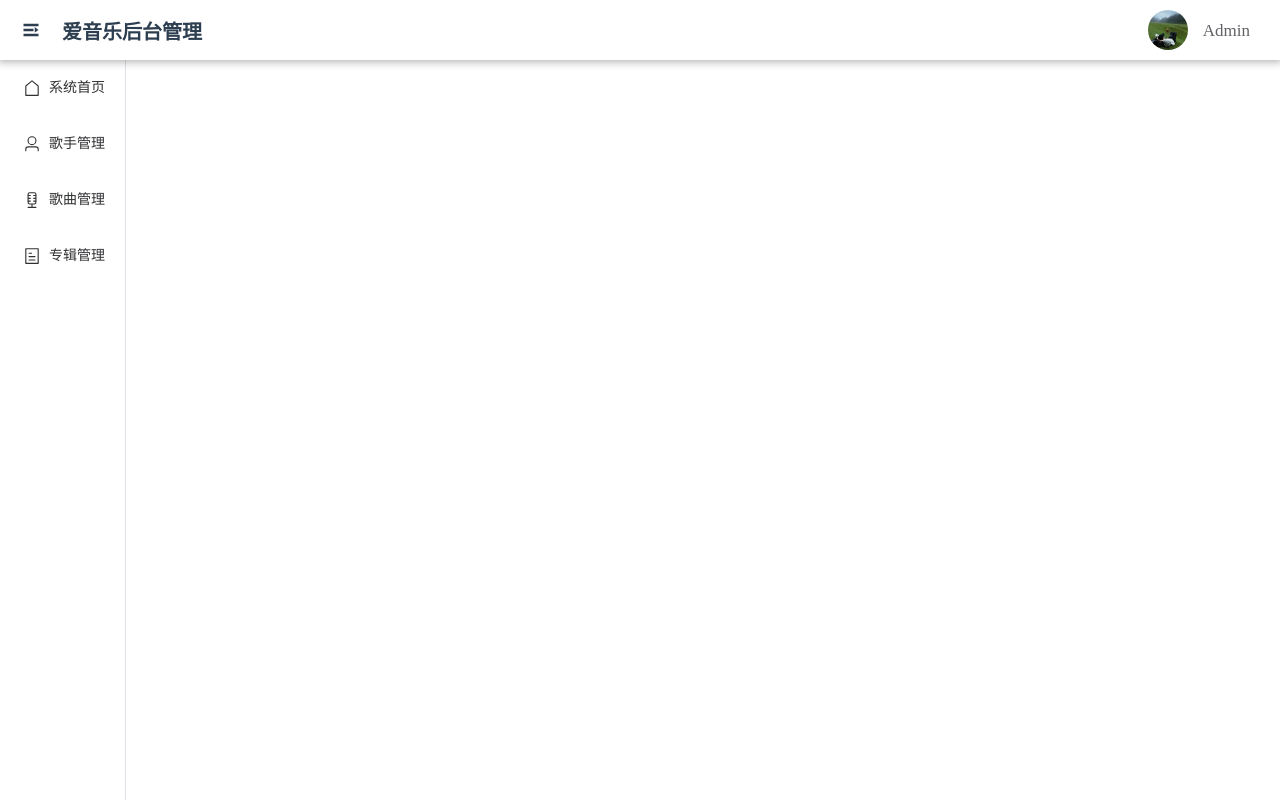
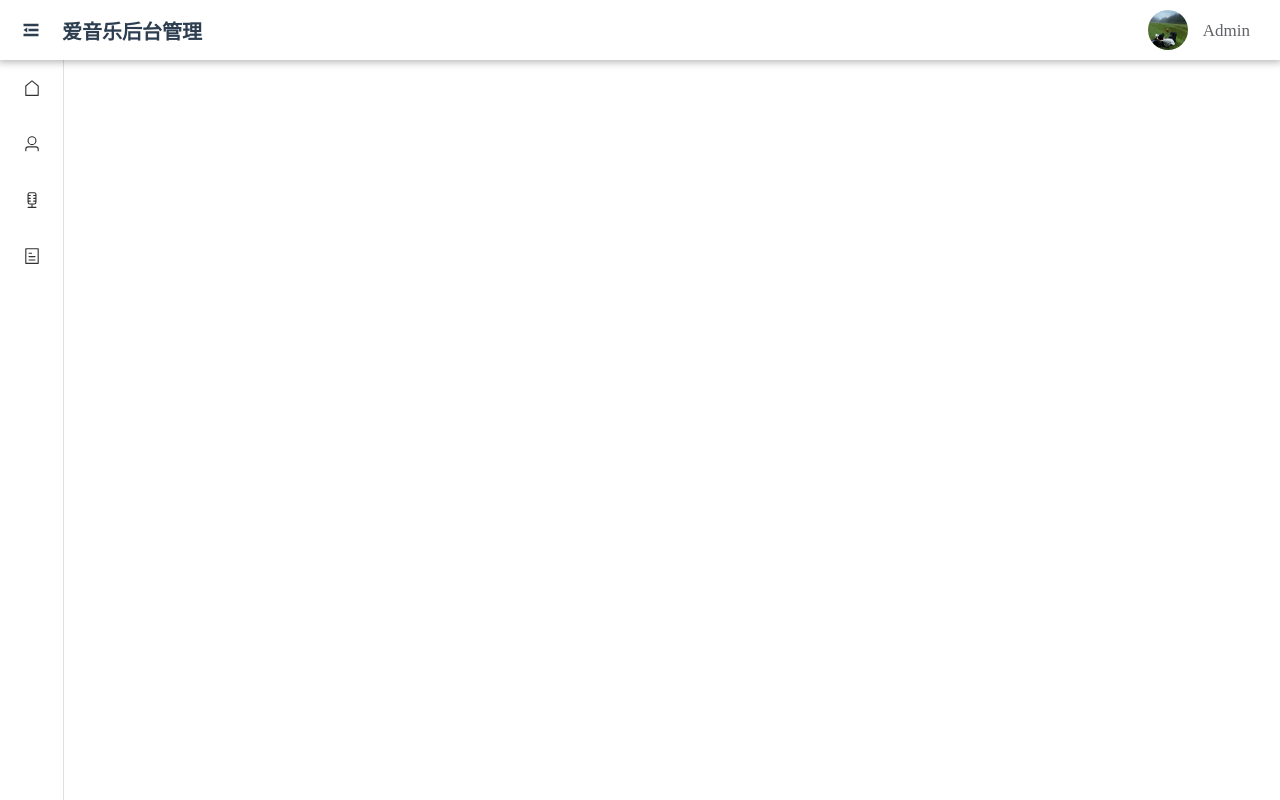
Before and after one commit to wzh-devin/love-music-admin, a Vue app: page /home in a window 1280 px wide. Built offline with nearby package versions, Linux system fonts and the light colour scheme.

Commit message:
fix: 修复进入页面时，菜单按钮出现的卡顿问题

```diff
--- a/src/components/layout/LoveHeader.vue
+++ b/src/components/layout/LoveHeader.vue
@@ -43,10 +43,9 @@
   import {Expand, Fold} from "@element-plus/icons-vue";
   import {EventEnum} from "../../event";
 
-  let collapse = ref(true);
+  let collapse = ref(false);
 
   onMounted(() => {
-    console.log(collapse.value)
     if (document.body.clientWidth < 1500) {
       collapseChange();
     }
--- a/src/views/Home.vue
+++ b/src/views/Home.vue
@@ -19,7 +19,7 @@ import {emitter} from "../event/emitter.ts";
 import {onMounted, onUnmounted, ref} from "vue";
 import {EventEnum} from "../event";
 
-let collapse = ref(false);
+let collapse = ref(true);
 
 onMounted(() => {
   emitter.on(EventEnum.CollapseChange, (msg) => {
```
